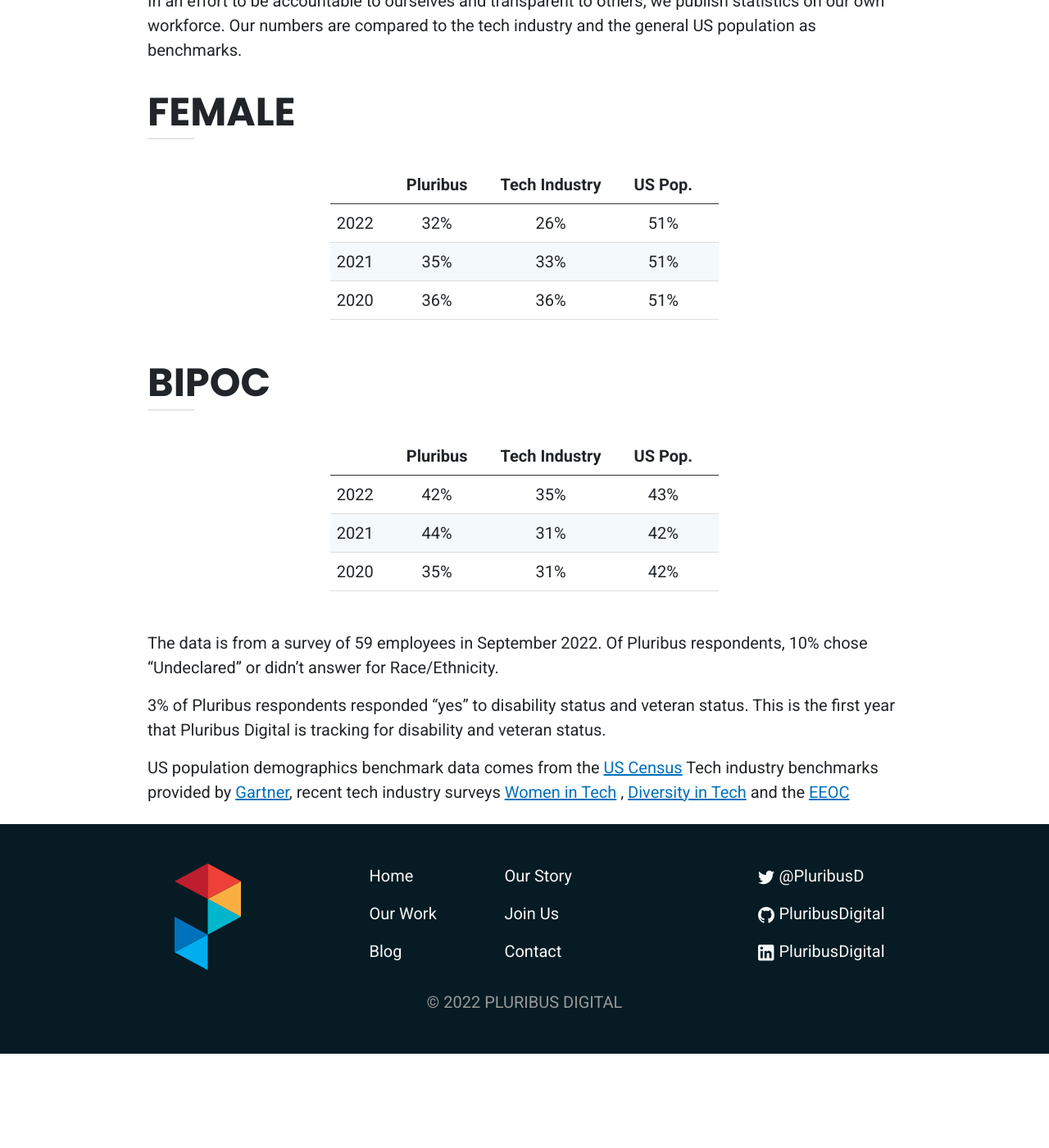
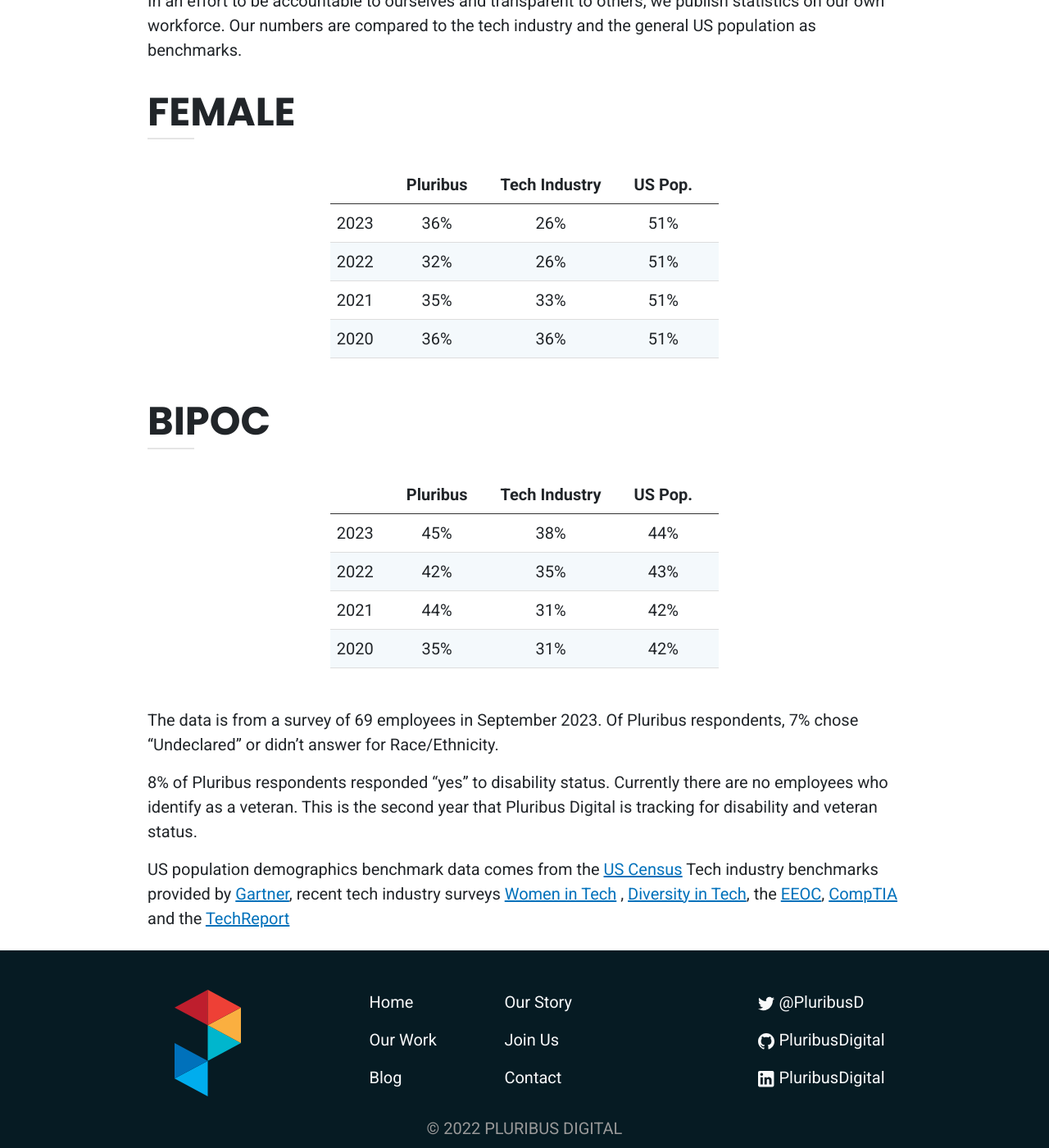
Before and after one commit to PluribusDigital/pluribusdigital-com, a Jekyll site: the page built from content/story/diversity.md, in a window 1280 px wide and 1400 px high, scrolled down 352 px. Shown: the whole window at 82% size. Built offline with Jekyll 4.4.1, drawn with Linux system fonts in a browser that asks for light colours; before the commit the page ends 1637 px from its top, so only the background shows below that.

Commit message:
Update diversity.md
Added 2023 diversity stats

```diff
--- a/content/story/diversity.md
+++ b/content/story/diversity.md
@@ -11,6 +11,7 @@
 
 |      |        Pluribus | Tech Industry | US Pop. |
 |------|:-----------------:|:---------: | :---------: |
+| 2023 |        36%      | 26%           | 51%     |
 | 2022 |        32%      | 26%           | 51%     |
 | 2021 |        35%      | 33%           | 51%     |
 | 2020 | 36%             | 36%           | 51%     |
@@ -20,14 +21,15 @@
 
 |      |        Pluribus | Tech Industry | US Pop. |
 |------|:-----------------:|:---------: | :---------: |
+| 2023 | 45%             | 38%           | 44%     |
 | 2022 | 42%             | 35%           | 43%     |
 | 2021 | 44%             | 31%           | 42%     |
 | 2020 | 35%             | 31%           | 42%     |
 
 
-The data is from a survey of 59 employees in September 2022. Of Pluribus respondents, 10% chose “Undeclared” or didn’t answer for Race/Ethnicity.
+The data is from a survey of 69 employees in September 2023. Of Pluribus respondents, 7% chose “Undeclared” or didn’t answer for Race/Ethnicity.
 
-3% of Pluribus respondents responded "yes" to disability status and veteran status. This is the first year that Pluribus Digital is tracking for disability and veteran status.
+8% of Pluribus respondents responded "yes" to disability status. Currently there are no employees who identify as a veteran. This is the second year that Pluribus Digital is tracking for disability and veteran status.
 
-US population demographics benchmark data comes from the [US Census](https://www.census.gov/quickfacts/fact/table/US/PST045221) Tech industry benchmarks provided by [Gartner](https://www.gartner.com/en/articles/how-women-in-it-are-championing-change), recent tech industry surveys [Women in Tech](https://explodingtopics.com/blog/women-in-tech#women-in-tech-stats) , [Diversity in Tech](https://www.zippia.com/advice/diversity-in-high-tech-statistics/#:~:text=White%20workers%20make%20up%20a,Black%20employees%20make%20up%207%25) and the [EEOC](
-https://www.eeoc.gov/special-report/diversity-high-tech)
+US population demographics benchmark data comes from the [US Census](https://www.census.gov/quickfacts/fact/table/US/SEX255222#SEX255222) Tech industry benchmarks provided by [Gartner](https://www.gartner.com/en/articles/how-women-in-it-are-championing-change), recent tech industry surveys [Women in Tech](https://explodingtopics.com/blog/women-in-tech#women-in-tech-stats) , [Diversity in Tech](https://www.zippia.com/advice/diversity-in-high-tech-statistics/#:~:text=White%20workers%20make%20up%20a,Black%20employees%20make%20up%207%25), the [EEOC](
+https://www.eeoc.gov/special-report/diversity-high-tech), [CompTIA](https://www.cyberstates.org/pdf/CompTIA_State_of_the_tech_workforce_2023.pdf) and the [TechReport](https://techreport.com/statistics/diversity-in-high-tech-statistics/)
```
